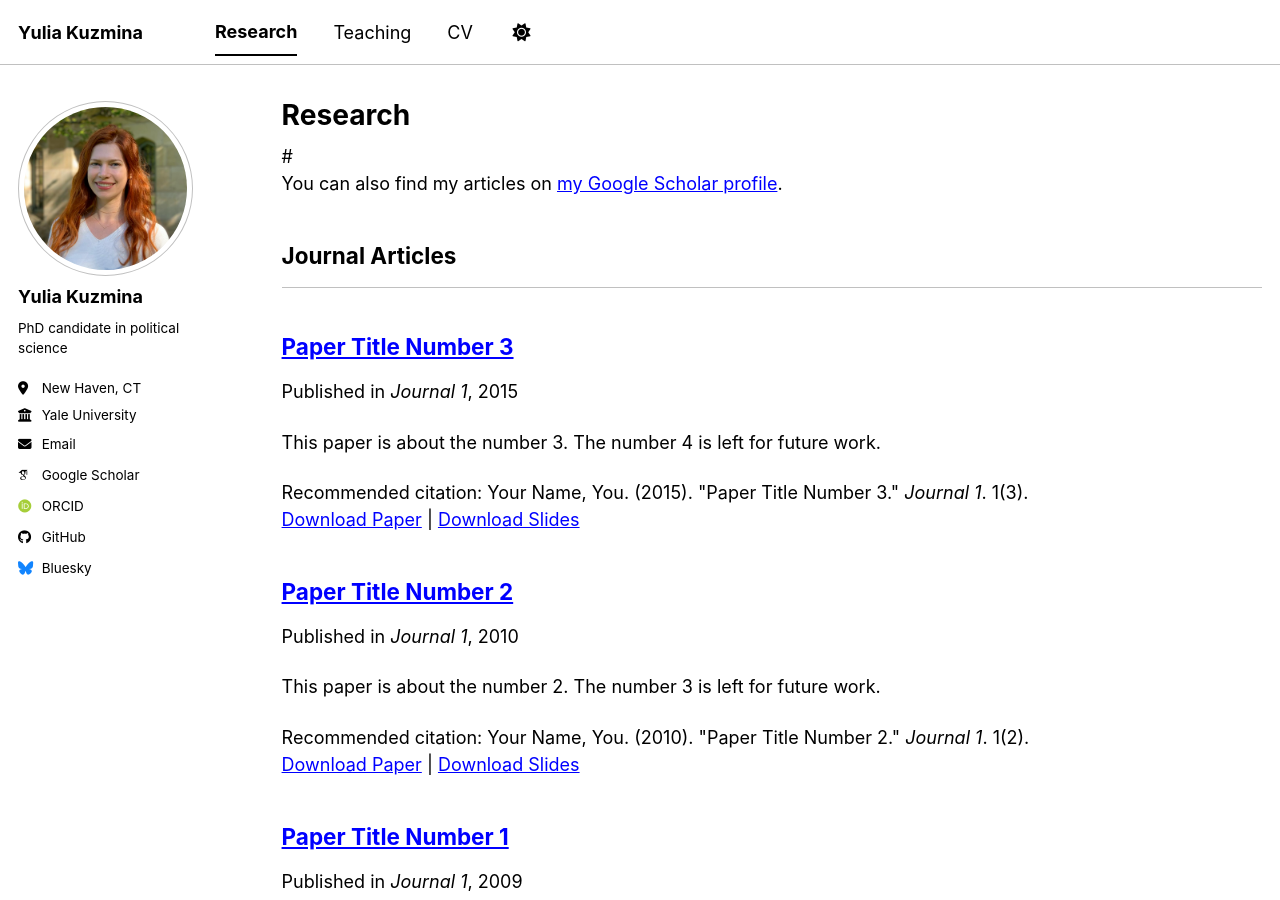
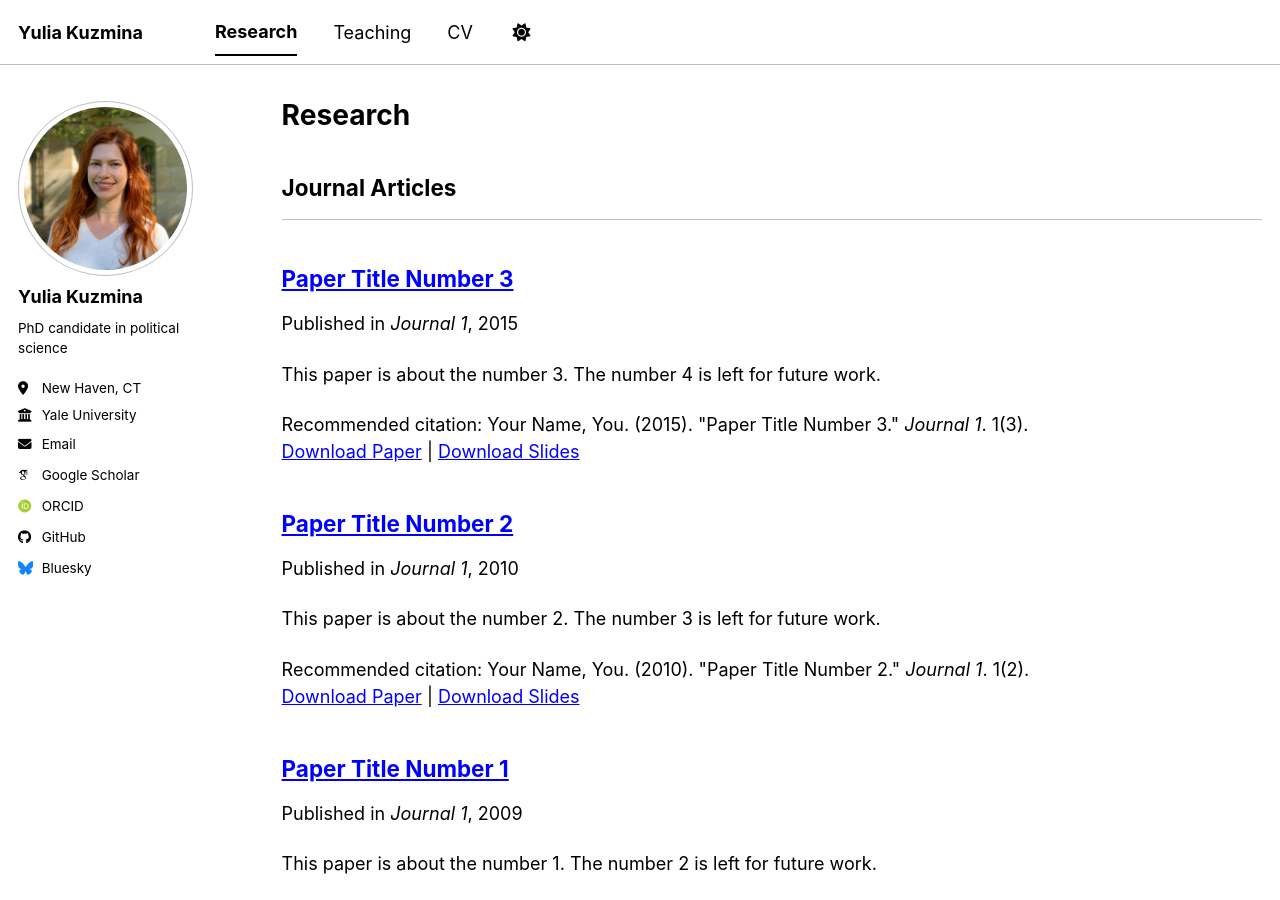
Before and after one commit to yuliakuzmina/yuliakuzmina.github.io, a Jekyll site: the page built from _pages/publications.html, in a window 1280 px wide and 900 px high. Built offline with Jekyll 4.4.1, drawn with Linux system fonts in a browser that asks for light colours; some web fonts are replaced; a script bundle is joined from its source files by our own code; library files that are not in the unit come from our copies.

Commit message:
Update publications.html

```diff
--- a/_pages/publications.html
+++ b/_pages/publications.html
@@ -6,7 +6,6 @@
 ---
 
 {% if site.author.googlescholar %}
-#  <div class="wordwrap">You can also find my articles on <a href="{{site.author.googlescholar}}">my Google Scholar profile</a>.</div>
 {% endif %}
 
 {% include base_path %}
```
